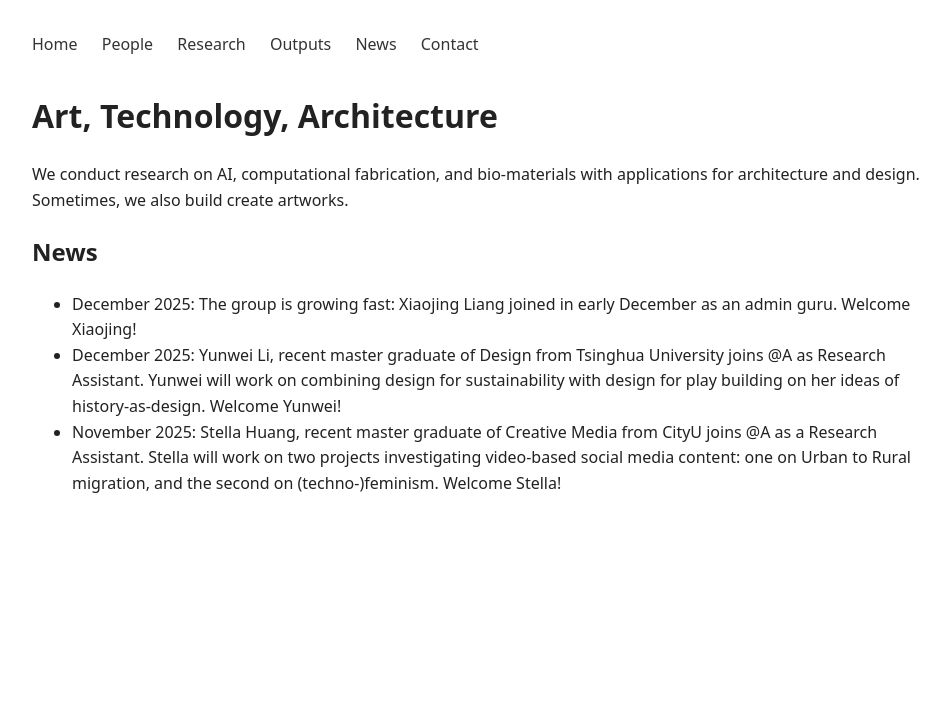
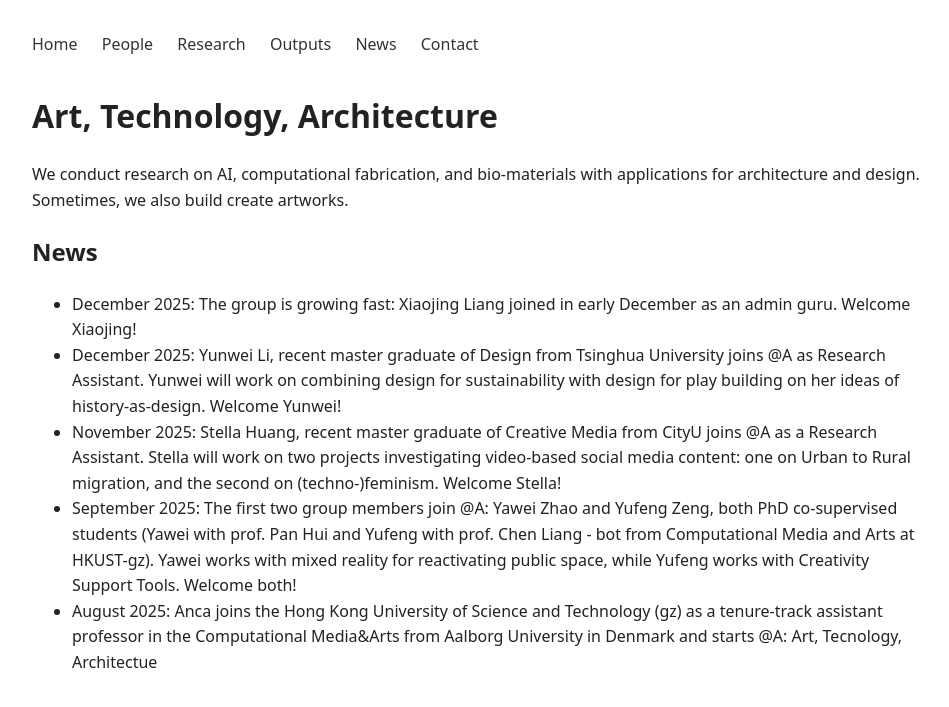
Before and after one commit to anqua/at-a, a Jekyll site: the page built from index.md, in a window 1280 px wide. Shown: the top 707 px of the page, without its empty margins (158-1107 px from the left). Built offline with Jekyll 4.4.1, drawn with Linux system fonts in a browser that asks for light colours.

Commit message:
Update index.md

```diff
--- a/index.md
+++ b/index.md
@@ -12,3 +12,5 @@ Sometimes, we also build create artworks.
 - December 2025: The group is growing fast: Xiaojing Liang joined in early December as an admin guru. Welcome Xiaojing!
 - December 2025: Yunwei Li, recent master graduate of Design from Tsinghua University joins @A as Research Assistant. Yunwei will work on combining design for sustainability with design for play building on her ideas of history-as-design. Welcome Yunwei!
 - November 2025: Stella Huang, recent master graduate of Creative Media from CityU joins @A as a Research Assistant. Stella will work on two projects investigating video-based social media content: one on Urban to Rural migration, and the second on (techno-)feminism. Welcome Stella!
+- September 2025: The first two group members join @A: Yawei Zhao and Yufeng Zeng, both PhD co-supervised students (Yawei with prof. Pan Hui and Yufeng with prof. Chen Liang - bot from Computational Media and Arts at HKUST-gz). Yawei works with mixed reality for reactivating public space, while Yufeng works with Creativity Support Tools. Welcome both!
+- August 2025: Anca joins the Hong Kong University of Science and Technology (gz) as a tenure-track assistant professor in the Computational Media&Arts from Aalborg University in Denmark and starts @A: Art, Tecnology, Architectue
```
